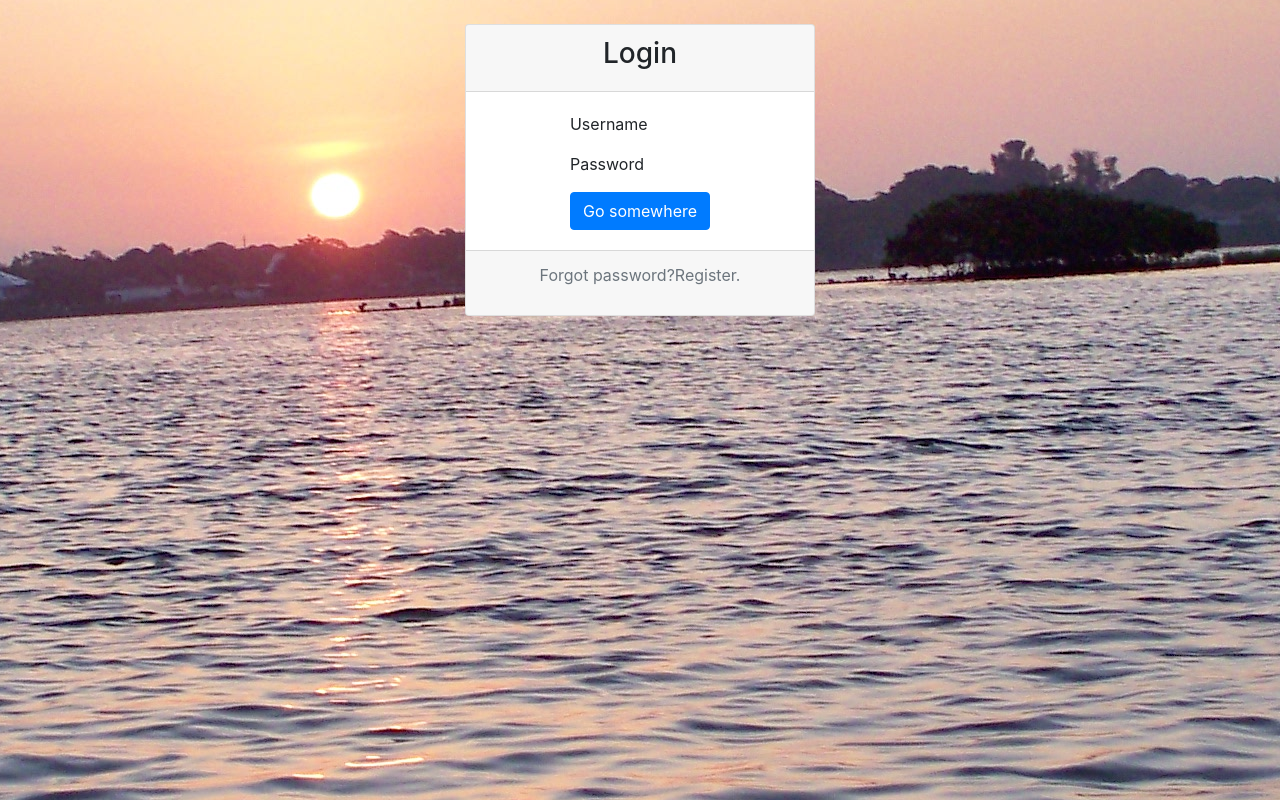
After one commit to dac5197/itsm, a Django app: page /access/login in a window 1280 px wide. The commit adds this page. Run offline with Django 3.2, Linux system fonts and the light colour scheme; parts of the project's set-up code (start-up, migrations or seed data) failed here and were passed over; some libraries are stand-ins or nearby versions.

Commit message:
Created login page

```diff
--- /dev/null
+++ b/access/urls.py
@@ -0,0 +1,7 @@
+from django.urls import path
+from . import views
+
+
+urlpatterns = [
+    path('login', views.login, name="login"),
+]
--- /dev/null
+++ b/access/utils.py
@@ -0,0 +1,11 @@
+import os
+import random
+
+#Display random background image on page load
+#Image must be in static\images directory or subdirectory
+def get_random_bg_img(img_dir):
+    bg_dir = 'static\images\\'+img_dir
+    random_file=random.choice(os.listdir(bg_dir))
+    static_bg_path = 'images/backgrounds/'
+    bg_img = static_bg_path+random_file
+    return bg_img
--- a/access/views.py
+++ b/access/views.py
@@ -1,3 +1,15 @@
 from django.shortcuts import render
 
+from .utils import get_random_bg_img
+
 # Create your views here.
+
+def login(request):
+
+    bg_img = get_random_bg_img('backgrounds')
+
+    context = {
+        'bg_img' : bg_img
+    }
+
+    return render(request, 'access/login.html', context)
--- a/itsm/urls.py
+++ b/itsm/urls.py
@@ -22,6 +22,7 @@ urlpatterns = [
     path('admin/', admin.site.urls),
     path('', include('base.urls')),
     path('ticket/', include('ticket.urls')),
+    path('access/', include('access.urls')),
     path('rest-api/', include('rest_api.urls')),
 ]
 
--- /dev/null
+++ b/templates/access/login.html
@@ -0,0 +1,83 @@
+
+{% load static %}
+
+<!DOCTYPE html>
+<html lang="en">
+<head>
+    <meta charset="UTF-8">
+    <meta name="viewport" content="width=device-width, initial-scale=1.0">
+    <!-- Boostrap CSS -->
+    <link rel="stylesheet" href="https://cdn.jsdelivr.net/npm/bootstrap@4.5.3/dist/css/bootstrap.min.css" integrity="sha384-TX8t27EcRE3e/ihU7zmQxVncDAy5uIKz4rEkgIXeMed4M0jlfIDPvg6uqKI2xXr2" crossorigin="anonymous">
+    <!-- Project CSS -->
+    <link href="{% static '/css/main.css' %}" rel="stylesheet" type="text/css">
+
+    <style>
+		body {
+
+
+            background-image: url("{% static bg_img %}");
+            background-repeat: no-repeat;
+            background-attachment: fixed;
+            background-position: center;
+        }
+
+        html {
+			margin: 0;
+			padding: 0;
+			height: 100%;
+        }
+
+    </style>
+
+    <title>Login</title>
+</head>
+<body>
+
+    <br>
+    {% block content %}
+
+
+        <div class="container h-100">
+            <div class="d-flex justify-content-center align-items-center h-100">
+                <div class="card d-flex flex-column position-relative justify-content-center" style="width: 350px;">
+                    <div class="card-header d-flex justify-content-center">
+                        <h3>Login</h3>
+                    </div>
+                    <div class="card-body d-flex justify-content-center">
+                        <form id="inc-form" method="POST">
+                            {% csrf_token %}
+                            <p>Username</p>
+                            <p>Password</p>
+                            <a href="#" class="btn btn-primary">Go somewhere</a>
+
+                        </form>
+                    </div>
+                    <div class="card-footer text-muted d-flex justify-content-center">
+                        <p>Forgot password?</p>
+                        <p>Register.</p>
+                    </div>
+                </div>
+            </div>
+        </div>
+
+
+    <!--
+    <div class="h-100 row align-items-center">
+        <div class="card text-center">
+            <div class="card-header">
+            Featured
+            </div>
+            <div class="card-body">
+            <h5 class="card-title">Special title treatment</h5>
+            <p class="card-text">With supporting text below as a natural lead-in to additional content.</p>
+            <a href="#" class="btn btn-primary">Go somewhere</a>
+            </div>
+            <div class="card-footer text-muted">
+            2 days ago
+            </div>
+      </div>
+    </div>
+    -->
+    {% endblock %}
+</body>
+</html>
--- a/templates/base/home.html
+++ b/templates/base/home.html
@@ -8,9 +8,13 @@
     <title>ITSM Home</title>
 </head>
 <body>
+
+
     {% block content %}
         <h3>Home</h3>
         <p>Welcome to DACME ITSM.  We provide service for all of you ticketing needs.</p>
+
     {% endblock %}
+
 </body>
 </html>
--- a/templates/ticket/incident-detail.html
+++ b/templates/ticket/incident-detail.html
@@ -11,6 +11,7 @@
     <title>Incident</title>
 </head>
 <body>
+
     <br>
     {% block content %}
         <form id="inc-form" method="POST">
```
Also changed, not shown: templates/base/main_header.html (+2 -45 lines), templates/base/navbars.html (added, +60 -0 lines), static/images/backgrounds/100_0217.JPG (added), static/images/backgrounds/100_0222.JPG (added), static/images/backgrounds/IMG_0012.JPG (added), 8 other files.
